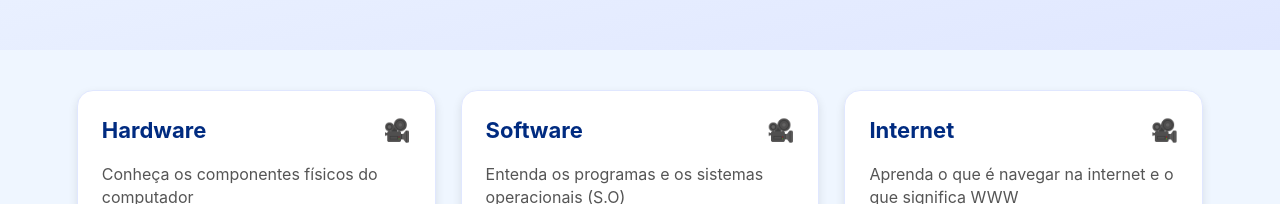
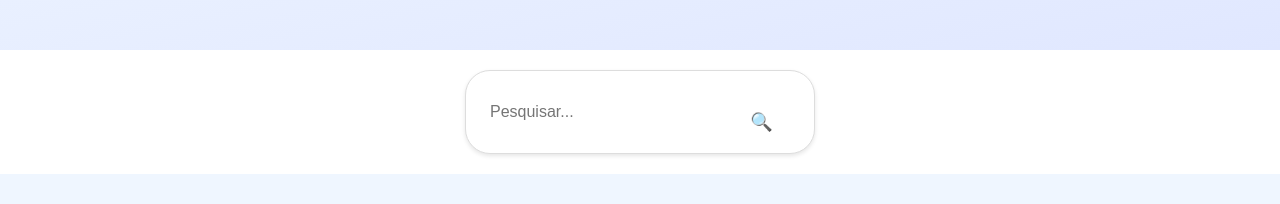
Before and after one commit to SINAP-tech/SINAP, a React (Vite) app: page /conceitos in a window 1280 px wide. Shown: the part 207-411 px from the top of the page. Built offline with nearby package versions, Linux system fonts and the light colour scheme.

Commit message:
Barra de pesquisa

```diff
--- /dev/null
+++ b/src/components/Barra.css
@@ -0,0 +1,32 @@
+.search-container {
+  display: flex;
+  align-items: center;
+  gap: 8px;
+  width: 100%;
+  max-width: 350px;
+
+  background: #fff;
+  padding: 6px 10px;
+  border-radius: 25px;
+  border: 1px solid #ddd;
+
+  box-shadow: 0 2px 4px rgba(0,0,0,0.1);
+}
+
+.search-input {
+  flex: 1;
+  border: none;
+  outline: none;
+  font-size: 16px;
+}
+
+.search-button {
+  background: none;
+  border: none;
+  font-size: 18px;
+  cursor: pointer;
+}
+
+.search-button:hover {
+  opacity: 0.7;
+}
--- /dev/null
+++ b/src/components/barrapesquisa.jsx
@@ -0,0 +1,26 @@
+import { useState } from "react";
+import "./Barra.css";
+
+export default function SearchBar({ onSearch }) {
+  const [query, setQuery] = useState("");
+
+  const handleSubmit = (e) => {
+    e.preventDefault();
+    onSearch(query);   // envia o texto para quem chamou o componente
+  };
+
+  return (
+    <form className="search-container" onSubmit={handleSubmit}>
+      <input
+        type="text"
+        placeholder="Pesquisar..."
+        value={query}
+        onChange={(e) => setQuery(e.target.value)}
+        className="search-input"
+      />
+      <button type="submit" className="search-button">
+        🔍
+      </button>
+    </form>
+  );
+}
--- a/src/components/videos.jsx
+++ b/src/components/videos.jsx
@@ -1,10 +1,11 @@
-import React from "react";
+import React, { useState } from "react";
 import './JogosCSS.css';
 import Videosyou from "./videosyou";
+import SearchBar from "./barrapesquisa";
 
 export default function Videos() {
+  const [busca, setBusca] = useState("");
 
-  // CORREÇÃO: “videoUrl” agora está escrito certo
   const VideosData = [
     {
       titulo: 'Hardware',
@@ -26,10 +27,44 @@ export default function Videos() {
     }
   ];
 
+  // normaliza texto: remove acentos e deixa tudo lowercase
+  const normalize = (str = "") =>
+    str
+      .normalize("NFD")            // separa letras + diacríticos
+      .replace(/[\u0300-\u036f]/g, "") // remove diacríticos
+      .toLowerCase();
+
+  const q = normalize(busca.trim());
+
+  const videosFiltrados = VideosData.filter(video => {
+    if (!q) return true; // se busca vazia, mostra todos
+
+    // normaliza título e descrição
+    const titulo = normalize(video.titulo);
+    const descricao = normalize(video.descricao || "");
+
+    // verifica se algum tópico combina
+    const topicosMatch = (video.topicos || []).some(t =>
+      normalize(t).includes(q)
+    );
+
+    return (
+      titulo.includes(q) ||
+      descricao.includes(q) ||
+      topicosMatch
+    );
+  });
+
   return (
     <>
+      {/* Barra de pesquisa */}
+      <div style={{ width: "100%", display: "flex", justifyContent: "center", margin: "20px 0" }}>
+        <SearchBar onSearch={(texto) => setBusca(texto)} />
+      </div>
+
+      {/* Lista de vídeos filtrados */}
       <div className="card-wrapper">
-        {VideosData.map((video, index) => (
+        {videosFiltrados.map((video, index) => (
           <Videosyou
             key={index}
             titulo={video.titulo}
@@ -45,21 +80,18 @@ export default function Videos() {
         <h2 className="extra-titulo">Recursos Adicionais</h2>
 
         <div className="extra-container">
-          {/* Glossário */}
           <div className="extra-item">
             <div className="extra-icon">📚</div>
             <h3>Glossário em Libras</h3>
             <p>Dicionário de termos técnicos com sinais em Libras</p>
           </div>
 
-          {/* Exercícios */}
           <div className="extra-item">
             <div className="extra-icon">🎯</div>
             <h3>Exercícios Práticos</h3>
             <p>Atividades para fixar o aprendizado</p>
           </div>
 
-          {/* Comunidade */}
           <div className="extra-item">
             <div className="extra-icon">👥</div>
             <h3>Comunidade</h3>
```
Also changed, not shown: 1 other file (tests, documents, lock files or other folders).
